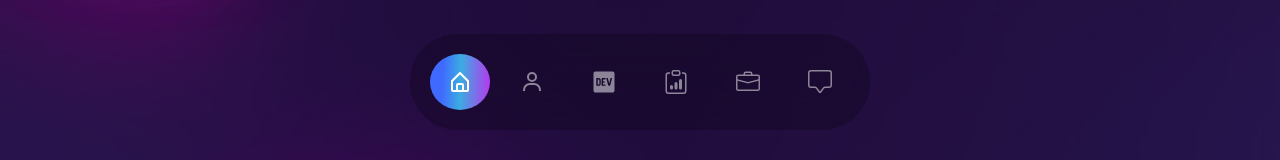
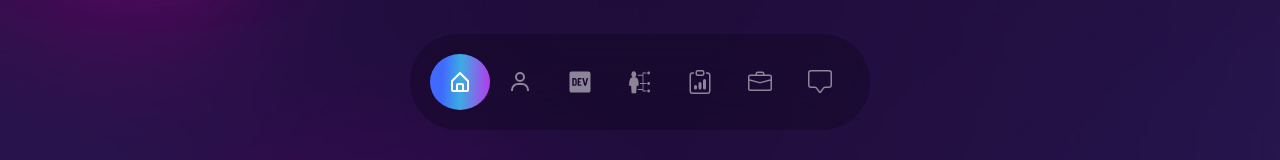
Before and after one commit to abdurrahim220/My_Portfolio, a React (Create React App) app: page / in a window 1280 px wide. Shown: the part 638-798 px from the top of the page. Built offline with nearby package versions, Linux system fonts and the light colour scheme; the HTML template or start-up script is replaced by a standard one; a web font is replaced by a local one.

Commit message:
android data done

```diff
--- a/src/components/Nav.js
+++ b/src/components/Nav.js
@@ -1,6 +1,7 @@
 import React from 'react';
 import { BiHomeAlt, BiUser } from 'react-icons/bi';
 import { FaDev } from 'react-icons/fa';
+import { GiSkills } from 'react-icons/gi';
 import { BsClipboardData, BsBriefcase, BsChatSquare } from 'react-icons/bs';
 import { Link } from 'react-scroll';
 
@@ -16,9 +17,15 @@ const Nav = () => {
         <Link to='about' activeClass='active' smooth={true} spy={true} className='cursor-pointer w-[60px] flex items-center justify-center'>
           <BiUser />
         </Link>
+
         <Link to='skills' activeClass='active' smooth={true} spy={true} className='cursor-pointer w-[60px] flex items-center justify-center'>
           <FaDev />
         </Link>
+
+        <Link to='qualification' activeClass='active' smooth={true} spy={true} className='cursor-pointer w-[60px] flex items-center justify-center'>
+          <GiSkills />
+        </Link>
+
         <Link to='services' activeClass='active' smooth={true} spy={true} className='cursor-pointer w-[60px] flex items-center justify-center'>
           <BsClipboardData />
         </Link>
--- a/src/components/Qualifiation/Qualification.js
+++ b/src/components/Qualifiation/Qualification.js
@@ -10,7 +10,7 @@ import React from 'react'
 
 const Qualification = () => {
   return (
-    <section className='qualification section'>
+    <section id='qualification' className='qualification section'>
       <h2 className='section_title  text-2xl font-semibold text-center items-center'>
         Qualification
       </h2>
```
Also changed, not shown: src/components/Qualifiation/asdf.txt (deleted).
